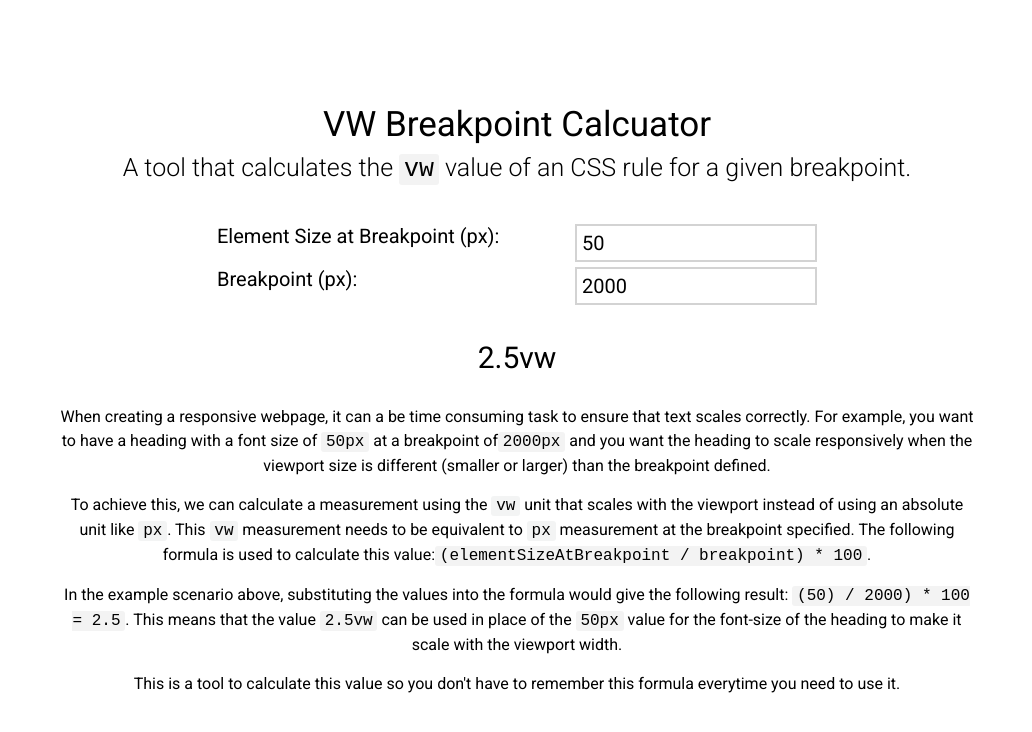
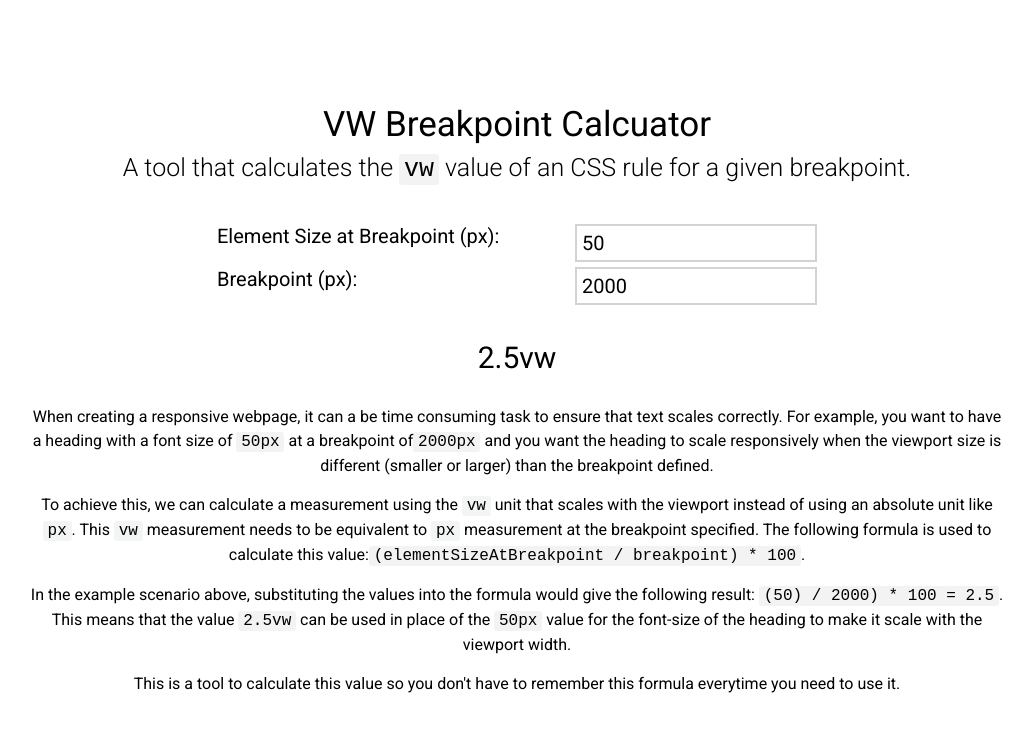
Before and after one commit to joealden/px-to-vw, a React (Create React App) app: page / in a window 1280 px wide. Shown: the top 732 px of the page, without its empty margins (123-1155 px from the left). Built offline with nearby package versions, Linux system fonts and the light colour scheme.

Commit message:
Update width of body copy

```diff
--- a/src/App.js
+++ b/src/App.js
@@ -108,7 +108,7 @@ const ShortDescription = styled.h2`
 `;
 
 const LongDescription = styled.div`
-  max-width: 920px;
+  max-width: 980px;
   margin: 30px 30px 0;
 
   p {
```
